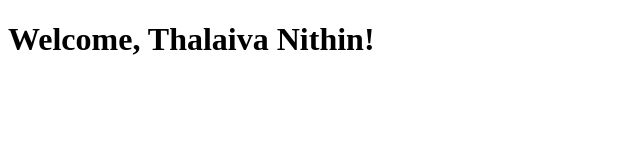
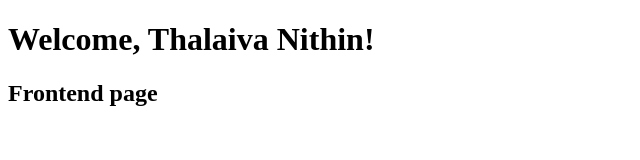
Before and after one commit to Nithin-pro-coder/samplerepo, a plain HTML site: page index.html in a window 1280 px wide. Shown: the whole page, without its empty margins (0-640 px from the left). Drawn offline with Linux system fonts and the light colour scheme.

Commit message:
feat: added a frontend page

```diff
--- a/index.html
+++ b/index.html
@@ -7,5 +7,6 @@
 </head>
 <body>
     <h1>Welcome, Thalaiva Nithin!</h1>
+    <h2>Frontend page</h2>
 </body>
 </html>
```
